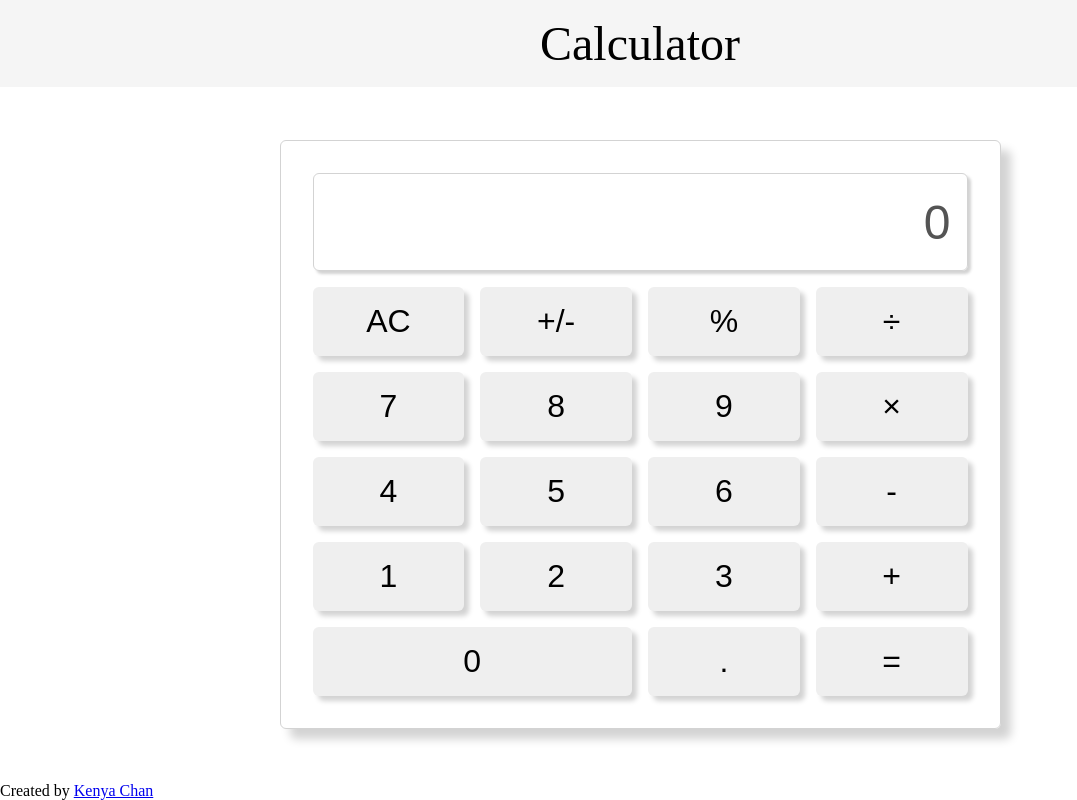
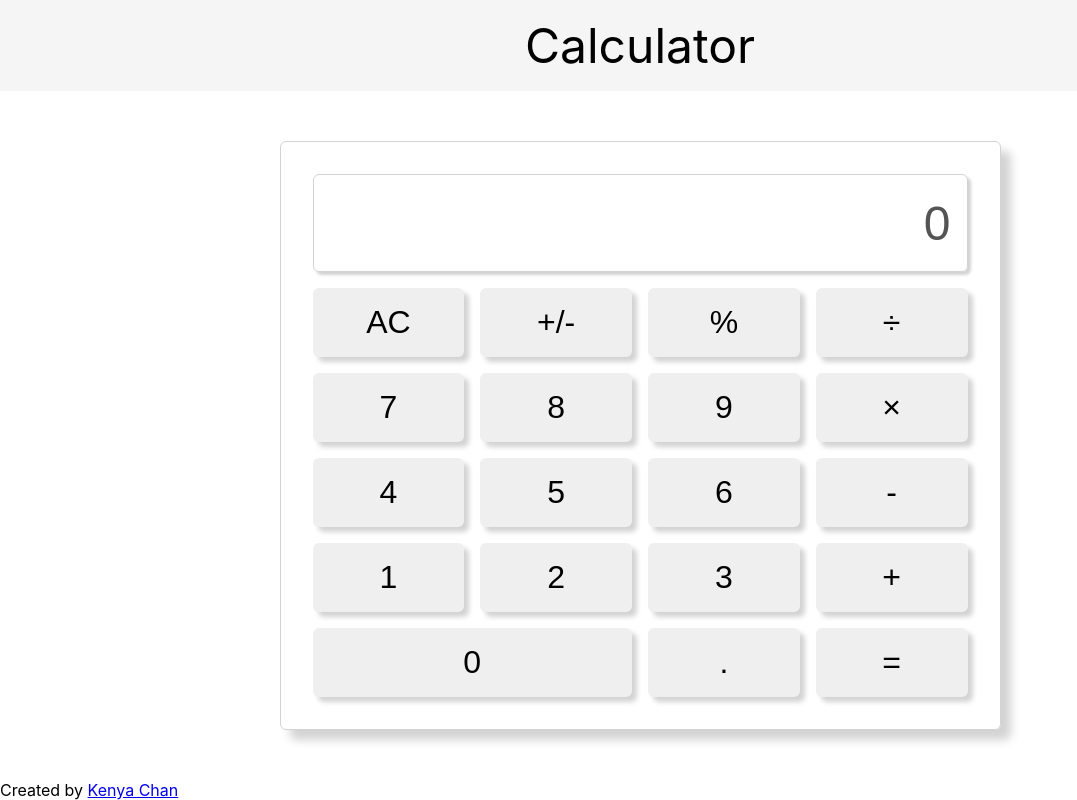
Before and after one commit to kenyachan/calculator, a plain HTML site: page index.html in a window 1280 px wide. Shown: the whole page, without its empty margins (0-1077 px from the left). Drawn offline with Linux system fonts and the light colour scheme.

Commit message:
Add page styling

```diff
--- a/css/style.css
+++ b/css/style.css
@@ -2,6 +2,14 @@
     padding: 0;
     margin: 0;
 }
+
+html {
+    font-family: -apple-system, BlinkMacSystemFont, sans-serif;
+    font-size: 16px;
+    -moz-osx-font-smoothing: grayscale;
+    -webkit-font-smoothing: antialiased;
+    scroll-behavior: smooth;
+  }
 
 body {
     display: flex;
```
